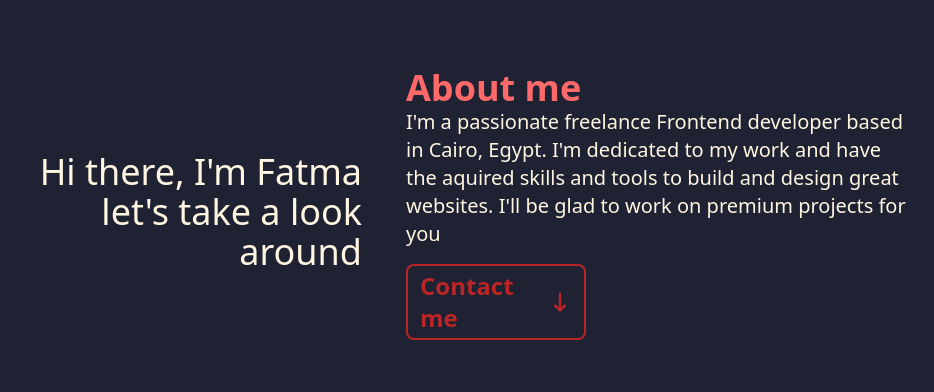
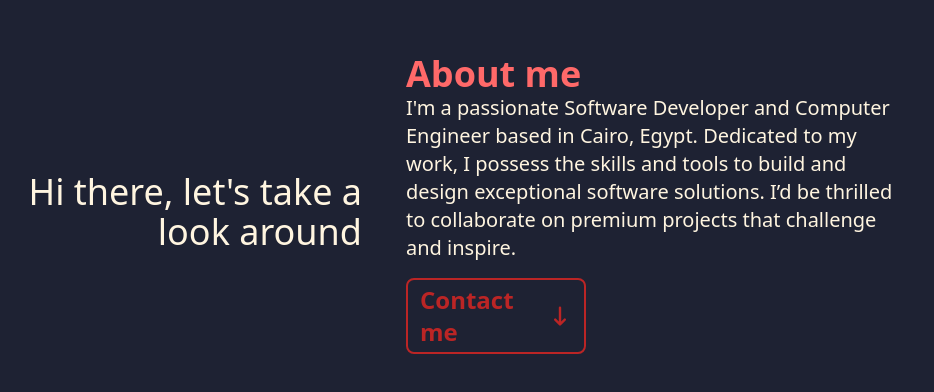
Before and after one commit to fatmaebrahim/myportfolio, a React (Create React App) app: page / in a window 1280 px wide. Shown: the part 988-1380 px from the top of the page, without its empty margins (238-1172 px from the left). Built offline with nearby package versions, Linux system fonts and the light colour scheme.

Commit message:
portfolio updated 2024

```diff
--- a/src/Components/About.jsx
+++ b/src/Components/About.jsx
@@ -1,39 +1,48 @@
-import React from 'react'
-import { HiArrowNarrowDown } from 'react-icons/hi'
+import React from "react";
+import { HiArrowNarrowDown } from "react-icons/hi";
 
 const About = () => {
   const handleClick = () => {
     window.scrollTo({
       top: document.body.scrollHeight,
-      behavior: 'smooth'
+      behavior: "smooth",
     });
   };
   return (
-    <div name='about' className=' h-screen w-full bg-[#1E2233] pl-8 '>
-      <div className='flex flex-col justify-center items-center w-full h-full pl-8 scale-75 md:scale-100'>
-        <div className='py-4 grid md:grid-cols-2 gap-3 ml-[-100px] '>
-          <div className='flex flex-row items-center justify-start md:justify-end'>
-            <p className='md:text-right  text-4xl font-medium max-w-[400px] pl-4 px-4 '>Hi there, I'm Fatma let's take a look around </p>
+    <div name="about" className=" h-screen w-full bg-[#1E2233] pl-8 ">
+      <div className="flex flex-col justify-center items-center w-full h-full pl-8 scale-75 md:scale-100">
+        <div className="py-4 grid md:grid-cols-2 gap-3 ml-[-100px] ">
+          <div className="flex flex-row items-center justify-start md:justify-end">
+            <p className="md:text-right  text-4xl font-medium max-w-[400px] pl-4 px-4 ">
+              Hi there, let's take a look around{" "}
+            </p>
           </div>
-          <div className='flex flex-col px-4'>
-            <span className='text-[#FF6969] text-4xl font-semibold '>About me</span>
-            <span className='text-xl max-w-[500px]'>
-              I'm  a passionate freelance Frontend developer based in Cairo, Egypt.
-              I'm dedicated to my work and have the aquired skills and tools to build and design great websites.
-              I'll be glad to work on premium projects for you
+          <div className="flex flex-col px-4">
+            <span className="text-[#FF6969] text-4xl font-semibold ">
+              About me
             </span>
-            <div onClick={handleClick}className='text-[#BB2525] py-1 my-4 px-3 w-[180px] border-2 border-[#BB2525] rounded-lg text-2xl font-semibold flex flex-row hover:cursor-pointer hover:border-[#FF6969] hover:text-[#FF6969] duration-500 '>
+            <span className="text-xl max-w-[500px]">
+              I'm a passionate Software Developer and Computer Engineer based in
+              Cairo, Egypt. Dedicated to my work, I possess the skills and tools
+              to build and design exceptional software solutions. I’d be
+              thrilled to collaborate on premium projects that challenge and
+              inspire.
+            </span>
+            <div
+              onClick={handleClick}
+              className="text-[#BB2525] py-1 my-4 px-3 w-[180px] border-2 border-[#BB2525] rounded-lg text-2xl font-semibold flex flex-row hover:cursor-pointer hover:border-[#FF6969] hover:text-[#FF6969] duration-500 "
+            >
               <h1>Contact me</h1>
-              <button className=''>  <HiArrowNarrowDown /> </button>
+              <button className="">
+                {" "}
+                <HiArrowNarrowDown />{" "}
+              </button>
             </div>
           </div>
-
         </div>
-
       </div>
     </div>
+  );
+};
 
-  )
-}
-
-export default About
+export default About;
--- a/src/Components/Home.jsx
+++ b/src/Components/Home.jsx
@@ -21,7 +21,7 @@ const Home = () => {
       <h1 className='text-[#FF6969] py-1 text-7xl font-semibold'>Fatma Ebrahim</h1>
       <h2 className='text-[#FFF5E0] py-3 text-3xl'>
         <span className='text-[#BB2525] py-3 text-3xl'>I'm a </span>
-        Frontend Developer and Computer Engineer</h2>
+        Computer Engineer & Software Developer</h2>
 
       <div onClick={handleClick} className='text-[#BB2525] py-3 my-3 px-3 w-[300px] border-2 border-[#BB2525] rounded-lg text-2xl font-semibold flex flex-row hover:cursor-pointer hover:border-[#FF6969] hover:text-[#FF6969] duration-500 '>
       <h1>Take a tour down here</h1>
```
Also changed, not shown: 1 other file (tests, documents, lock files or other folders).
